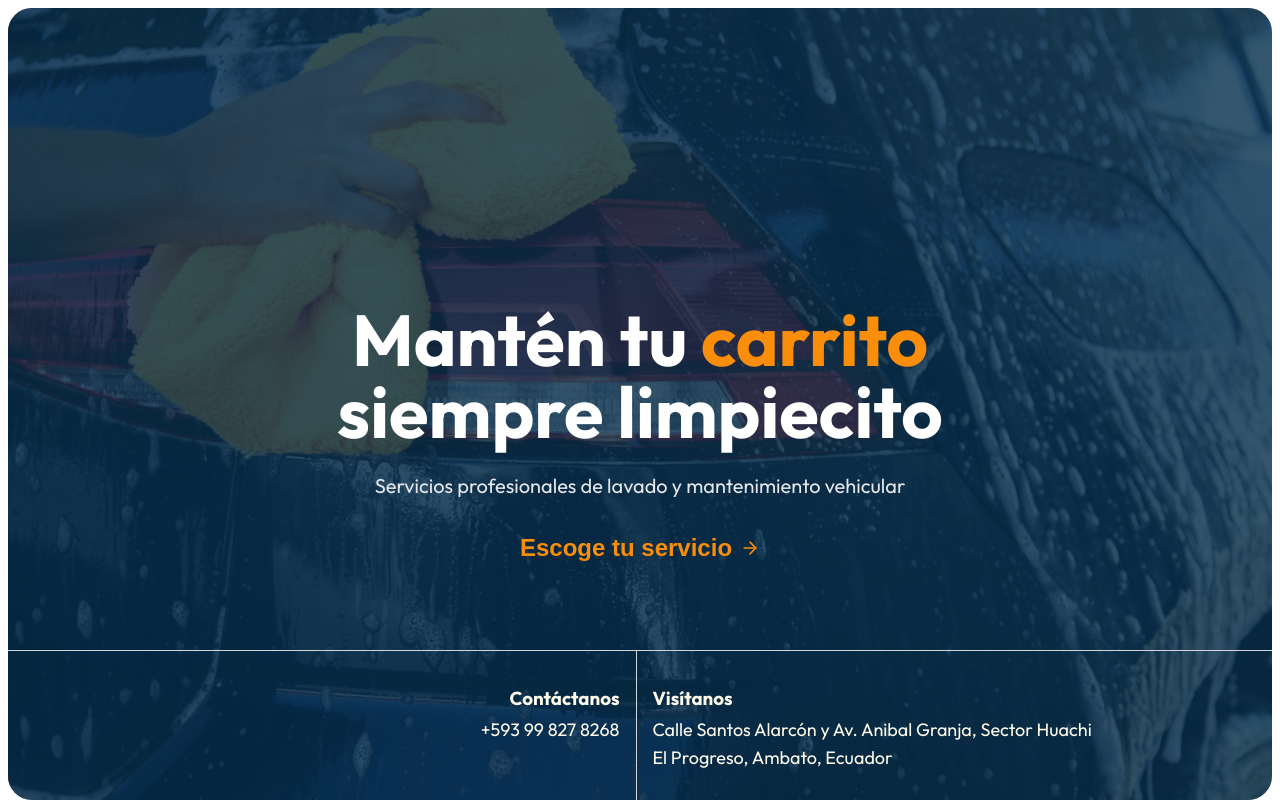
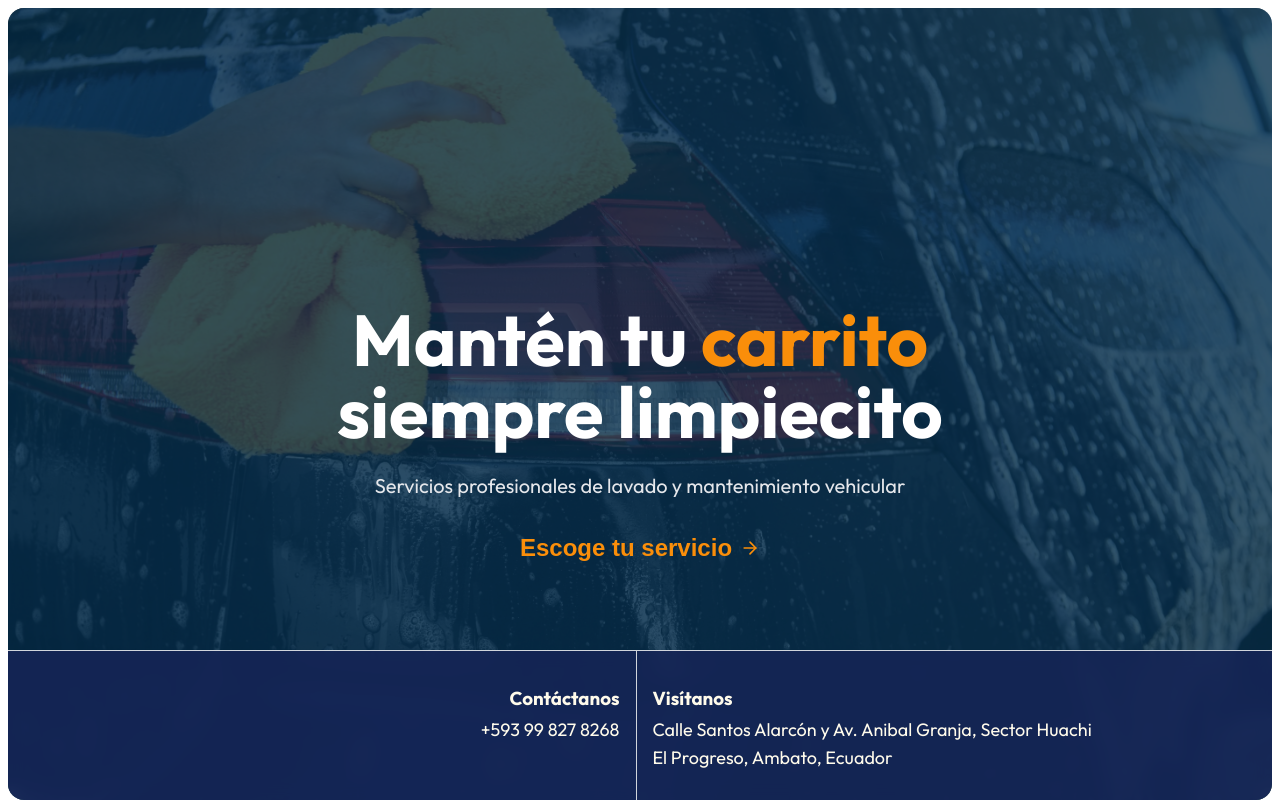
Before and after one commit to juaneugenio/lubrimas, a React (Vite) app: page / in a window 1280 px wide. Shown: the top 802 px of the page. Built offline with nearby package versions, Linux system fonts and the light colour scheme.

Commit message:
todo bien. implementado styles para Hero.

```diff
--- a/src/components/Hero/Hero.jsx
+++ b/src/components/Hero/Hero.jsx
@@ -2,9 +2,11 @@ import { motion } from 'framer-motion';
 import { ArrowRight } from 'lucide-react';
 import { useNavigate } from 'react-router-dom';
 import Nav from '../Nav/Nav';
+import { useNavPosition } from '../../hooks/useNavPosition';
 
 const Hero = () => {
   const navigate = useNavigate();
+  const { isFixed } = useNavPosition();
 
   const handleServicesClick = () => {
     navigate('#services');
@@ -12,7 +14,7 @@ const Hero = () => {
 
   return (
     <motion.header
-      className="relative h-[99dvh] w-full overflow-hidden rounded-3xl flex flex-col justify-center items-center"
+      className="hero-section relative h-[99dvh] w-full overflow-hidden rounded-2xl flex flex-col justify-center items-center mb-32"
       initial={{ opacity: 0 }}
       animate={{ opacity: 1 }}
     >
@@ -70,7 +72,7 @@ const Hero = () => {
       </div>
 
       {/* Nav positioned at the bottom */}
-      <div className="absolute bottom-0 w-full z-50">
+      <div className={`absolute ${isFixed ? 'fixed top-0 left-0 right-0' : 'bottom-0'} w-full z-50 transition-all duration-300`}>
         <Nav />
       </div>
     </motion.header>
--- a/src/components/Nav/Nav.jsx
+++ b/src/components/Nav/Nav.jsx
@@ -2,6 +2,7 @@ import React, { useState } from 'react';
 import { MapPin, Copy, X, Check } from 'lucide-react';
 import { Dialog } from '@headlessui/react';
 import toast from 'react-hot-toast';
+import { motion } from 'framer-motion';
 
 const Nav = () => {
   const [isOpen, setIsOpen] = useState(false);
@@ -64,16 +65,23 @@ const Nav = () => {
   };
 
   return (
-    <>
-      <div className='flex text-amber-50'>
+    <motion.div
+      initial={{ y: 20, opacity: 0 }}
+      animate={{ y: 0, opacity: 1 }}
+      transition={{
+        duration: 0.5,
+        ease: "easeOut"
+      }}
+    >
+      <div className='flex text-amber-50 bg-blue-950/90 backdrop-blur-sm shadow-[0_4px_6px_-1px_rgba(0,0,0,0.1)] transition-all duration-500 ease-[cubic-bezier(0.4,0,0.2,1)] w-full'>
         {/* Contact Section */}
-        <div className="flex-1 flex flex-col items-end py-4 pr-4 border-r border-t border-gray-300 cursor-pointer group hover:bg-blue-950 transition-colors duration-300 ease-in-out" onClick={handlePhoneClick}>
+        <div className="flex-1 flex flex-col items-end py-4 pr-4 border-r border-t border-gray-300 cursor-pointer group hover:bg-blue-900 transition-colors duration-500 ease-in-out" onClick={handlePhoneClick}>
           <h3 className="font-bold mb-1.5 text-amber-50 group-hover:text-orange-500 transition-colors duration-300 ease-in-out">Contáctanos</h3>
           <span className='no-underline md:text-lg hover:underline text-amber-50 group-hover:text-orange-500 transition-colors duration-300 ease-in-out'>{telephone}</span>
         </div>
 
         {/* Ubication Section */}
-        <div className="flex-1 flex flex-col items-start pl-4 py-4 pr-2 border-t border-gray-300 cursor-pointer group hover:bg-blue-950 transition-colors duration-300 ease-in-out" onClick={handleAddressClick}>
+        <div className="flex-1 flex flex-col items-start pl-4 py-4 pr-2 border-t border-gray-300 cursor-pointer group hover:bg-blue-900 transition-colors duration-300 ease-in-out" onClick={handleAddressClick}>
           <h3 className="font-bold mb-1.5 text-amber-50 group-hover:text-orange-500 transition-colors duration-300 ease-in-out">Visítanos</h3>
           <span className="text-sm md:text-lg max-w-md mb-3 text-amber-50 group-hover:text-orange-500 transition-colors duration-300 ease-in-out">{address}</span>
         </div>
@@ -115,7 +123,7 @@ const Nav = () => {
           </Dialog.Panel>
         </div>
       </Dialog>
-    </>
+    </motion.div>
   );
 };
 
--- /dev/null
+++ b/src/hooks/useNavPosition.js
@@ -0,0 +1,22 @@
+import { useState, useEffect } from 'react';
+
+export const useNavPosition = () => {
+  const [isFixed, setIsFixed] = useState(false);
+
+  useEffect(() => {
+    const handleScroll = () => {
+      const hero = document.querySelector('.hero-section');
+      if (!hero) return;
+
+      const heroRect = hero.getBoundingClientRect();
+      const isPastHero = window.scrollY > heroRect.height - 140;
+
+      setIsFixed(isPastHero);
+    };
+
+    window.addEventListener('scroll', handleScroll);
+    return () => window.removeEventListener('scroll', handleScroll);
+  }, []);
+
+  return { isFixed };
+};
```
Also changed, not shown: src/utils/useNavposition.js (added).
